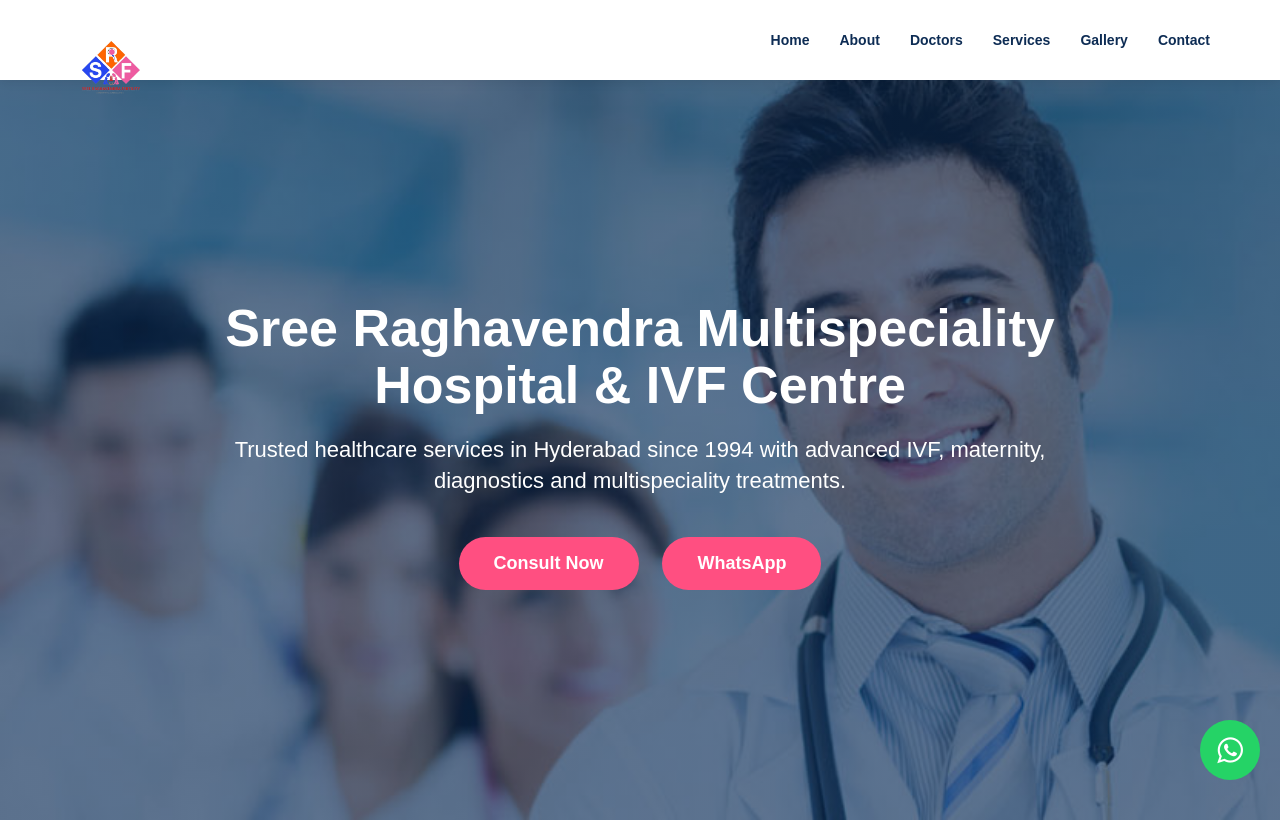
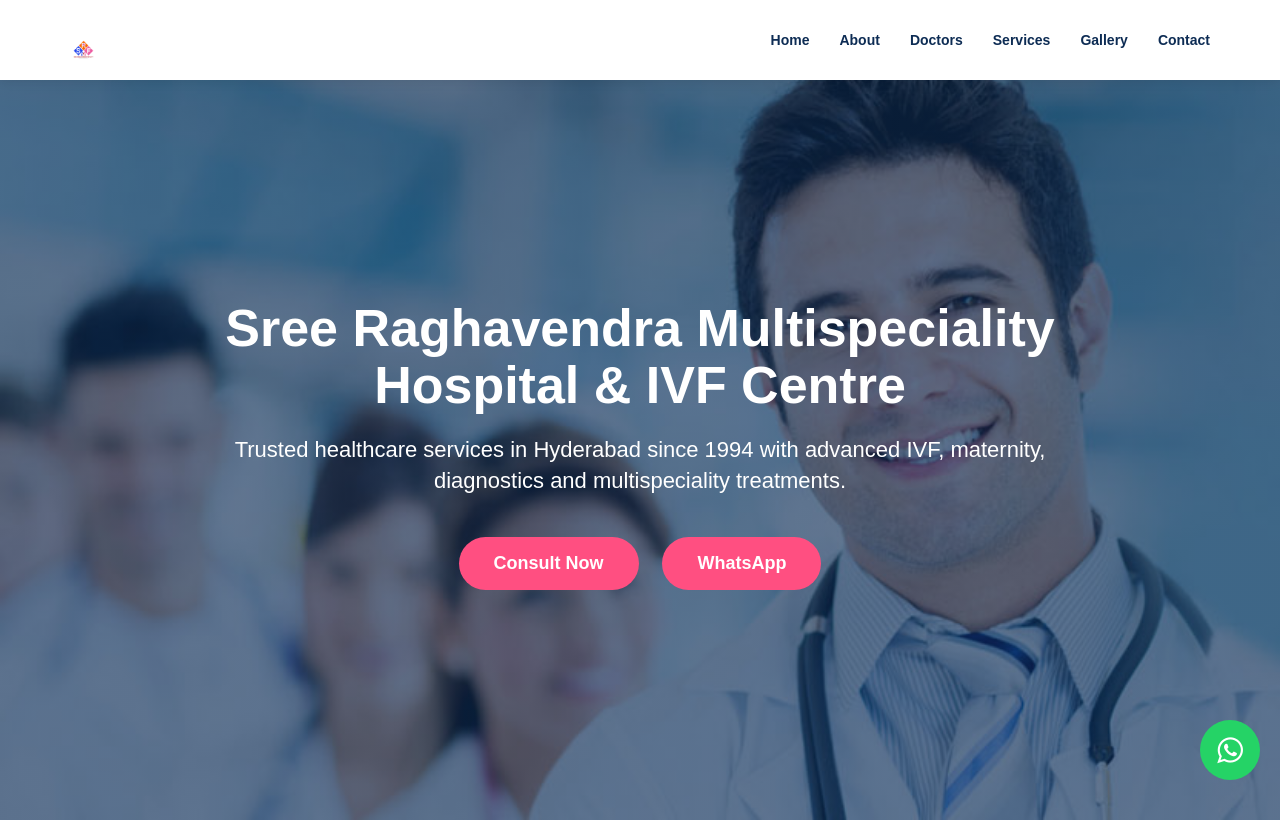
Before and after one commit to srfcfrontdesk-rgb/hospital-website, a plain HTML site: page index.html in a window 1280 px wide. Shown: the top 822 px of the page. Drawn offline with Linux system fonts and the light colour scheme.

Commit message:
index.html

```diff
--- a/index.html
+++ b/index.html
@@ -27,9 +27,9 @@
 }
 
 .navbar-brand img{
-height:60px;
+height:20px;
 width:auto;
-margin-top:8px;
+margin-top:10px;
 }
 
 .navbar-nav li a{
```
